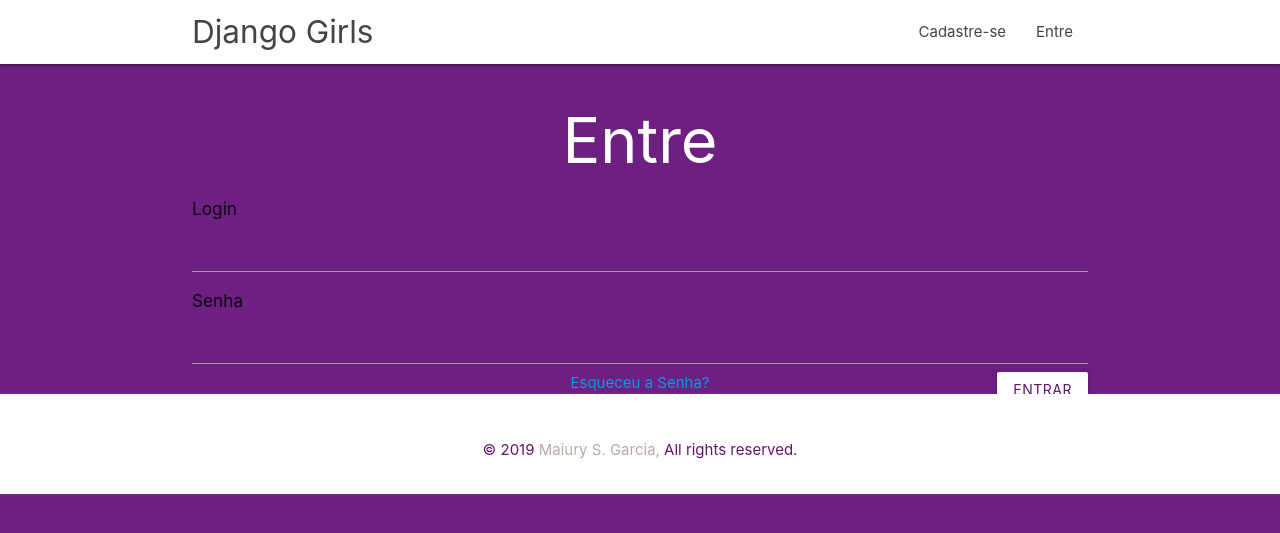
After one commit to gomaaygo/my-first-blog, a Django app: page /page/login in a window 1280 px wide. The commit adds this page. Shown: the top 533 px of the page. Run offline with Django 3.2, Linux system fonts and the light colour scheme; some libraries are stand-ins or nearby versions.

Commit message:
Login e logout

```diff
--- a/blog/static/css/blog.css
+++ b/blog/static/css/blog.css
@@ -88,6 +88,7 @@ body {
     height: 100px;
     bottom: 0;
     text-align: center;
+    position: relative;
 }
 
 .botao-salvar {
--- a/blog/templates/blog/base.html
+++ b/blog/templates/blog/base.html
@@ -21,17 +21,20 @@
             <ul class="right hide-on-med-and-down">
                 {% if user.is_authenticated %}
                     <li>
-                        <a  href="#" >Meu Perfil</a>
+                        <a  href="{% url 'login_views' %}" >Meu Perfil</a>
+                    </li>
+                    <li>
+                        <a  href="{% url 'post_list' %}" >Posts</a>
                     </li>
                     <li>
                         <a  href="{% url 'post_new' %}" >Adicionar</a>
                     </li>
                     <li>
-                        <a  href="#" >Sair</a>
+                        <a  href="{% url 'logout_view' %}" >Sair</a>
                     </li>
                 {% else %}
                     <li><a href="#">Cadastre-se</a></li>
-                    <li><a href="#">Entre</a></li>
+                    <li><a href="{% url 'page_login' %}">Entre</a></li>
                 {% endif %}
 
             </ul>
@@ -45,7 +48,7 @@
             {% else %}
                 <ul id="nav-mobile" class="sidenav">
                     <li><a href="#">Cadastre-se</a></li>
-                  <li><a href="#">Entre</a></li>
+                  <li><a href="{% url 'page_login' %}">Entre</a></li>
                 </ul>
                 <a href="#" data-target="nav-mobile" class="sidenav-trigger"><i class="material-icons">menu</i></a>
             {% endif %}
--- /dev/null
+++ b/blog/templates/blog/login.html
@@ -0,0 +1,23 @@
+{% extends 'blog/base.html' %}
+
+{% block content %}
+
+    <div class="container">
+        <center><h1>Entre</h1></center>
+    </div>
+
+    <form action="{% url 'login_views' %}" method="post">
+
+    {% csrf_token %}
+    <h6>Login</h6>
+    <input type="text" name="user"><br>
+    <h6>Senha</h6>
+    <input type="password" name="password">
+    <br>
+    <button type="submit" class="save btn botao-salvar">Entrar</button>
+    </form>
+    <div class="container">
+        <center><a href="#">Esqueceu a Senha?</a></center>
+    </div>
+
+{% endblock %}
--- a/blog/templates/blog/post_edit.html
+++ b/blog/templates/blog/post_edit.html
@@ -3,7 +3,7 @@
 {% block content %}
     <center><h1>{{ acao }} Postagem</h1></center>
 
-        <form method="POST" class=" post-form">{% csrf_token %}
+        <form method="POST" class="post-form">{% csrf_token %}
             {{ form.as_p }}
             <button type="submit" class="save btn botao-salvar">{{ acao }}</button>
         </form>
--- a/blog/templates/blog/post_list.html
+++ b/blog/templates/blog/post_list.html
@@ -24,6 +24,6 @@
                     </div>
                 </div>
                 <br><br><br>
-    {% endfor %}
+          {% endfor %}
 
 {% endblock %}
--- a/blog/urls.py
+++ b/blog/urls.py
@@ -6,4 +6,7 @@ urlpatterns = [
     path('post/<int:pk>/', views.post_detail, name='post_detail'),
     path('post/new', views.post_new, name='post_new'),
     path('post/<int:pk>/edit/', views.post_edit, name='post_edit'),
+    path('page/login', views.page_login, name='page_login'),
+    path('login_views', views.login_views, name='login_views'),
+    path('logout_view', views.logout_view, name='logout_view'),
 ]
--- a/blog/views.py
+++ b/blog/views.py
@@ -5,13 +5,15 @@ from django.shortcuts import render, get_object_or_404
 from .forms import PostForm
 from django.shortcuts import redirect
 from django.contrib.auth.models import User
+from django.contrib.auth import authenticate, login, logout
 
 
 def post_list(request):
     posts = Post.objects.filter(
         published_date__lte=timezone.now()).order_by('published_date')
 
-    return render(request, 'blog/post_list.html', {'posts': posts, 'acao': 'Postagens'})
+    return render(request, 'blog/post_list.html', {'posts': posts, 'acao':
+                                                   'Postagens'})
 
 
 def post_detail(request, pk):
@@ -31,7 +33,8 @@ def post_new(request):
     else:
         form = PostForm()
 
-    return render(request, 'blog/post_edit.html', {'form': form, 'acao': 'Adicionar'})
+    return render(request, 'blog/post_edit.html', {'form': form, 'acao':
+                                                   'Adicionar'})
 
 
 def post_edit(request, pk):
@@ -47,4 +50,26 @@ def post_edit(request, pk):
     else:
         form = PostForm(instance=post)
 
-    return render(request, 'blog/post_edit.html', {'form': form, 'acao': 'Editar'})
+    return render(request, 'blog/post_edit.html', {'form': form, 'acao':
+                                                   'Editar'})
+
+
+def page_login(request):
+    return render(request, 'blog/login.html', {})
+
+
+def login_views(request):
+    username = request.POST['user']
+    password = request.POST['password']
+    user = authenticate(request, username=username, password=password)
+    if user is not None:
+        login(request, user)
+        return render(request, 'blog/perfil.html')
+
+    else:
+        return render(request, 'blog/login.html', {})
+
+
+def logout_view(request):
+    logout(request)
+    return render(request, 'blog/login.html', {})
```
Also changed, not shown: blog/templates/blog/perfil.html (added, +16 -0 lines), db.sqlite3.
